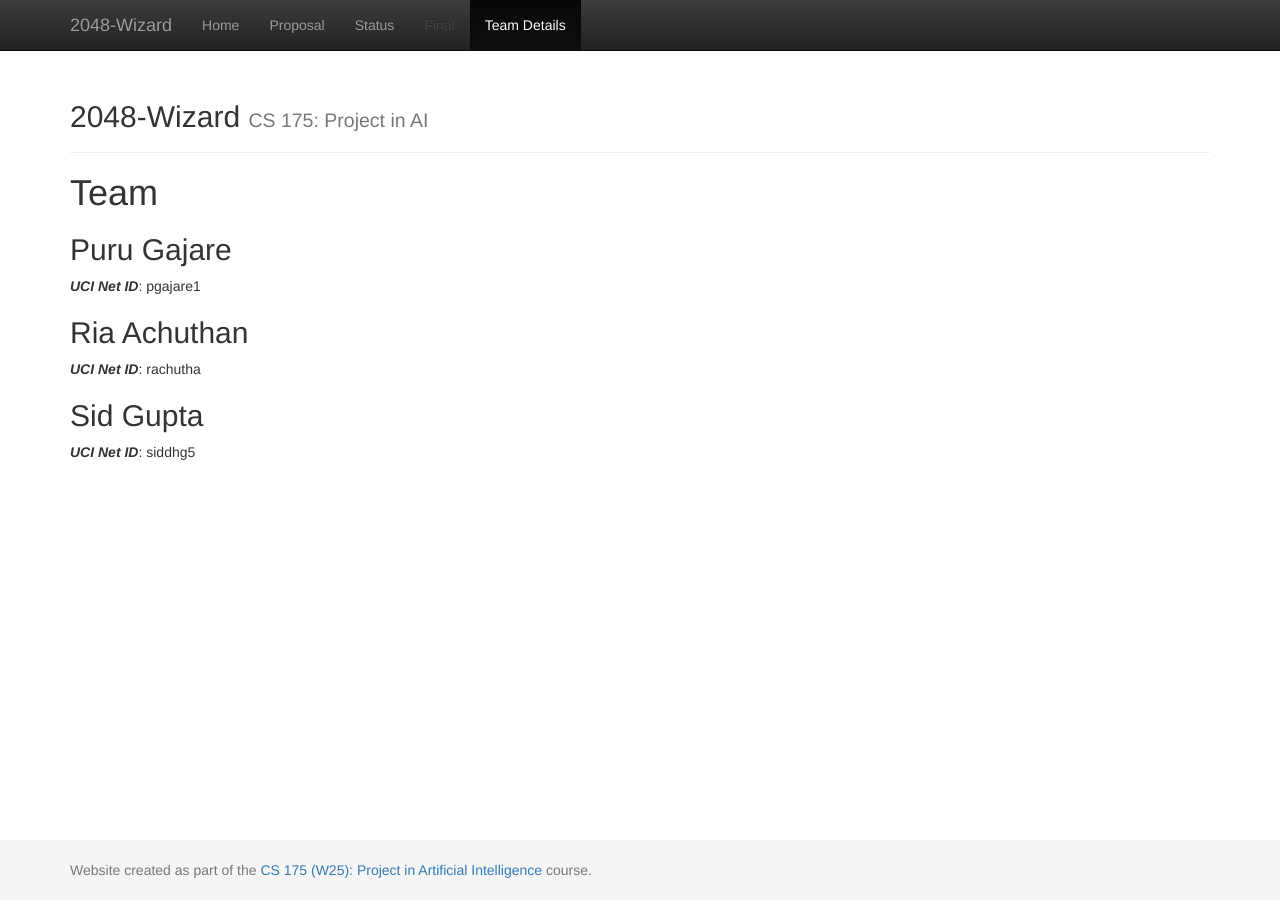
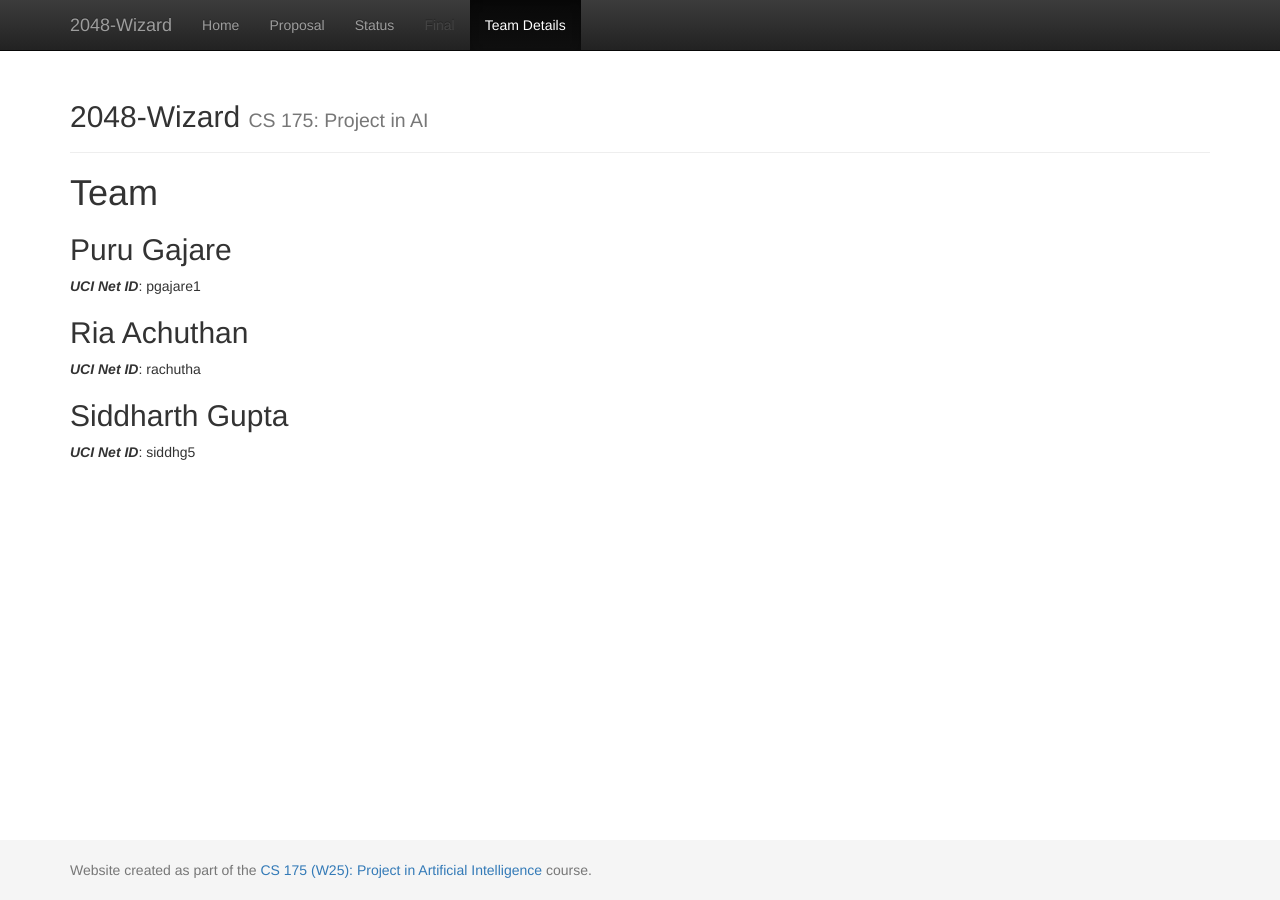
Before and after one commit to sidgupta04/2048-Wizard, a Jekyll site: the page built from docs/team.md, in a window 1280 px wide. Built offline with Jekyll 4.4.1, drawn with Linux system fonts in a browser that asks for light colours.

Commit message:
Correct name from Sid Gupta to Siddharth Gupta

```diff
--- a/docs/team.md
+++ b/docs/team.md
@@ -12,5 +12,5 @@ title:  Team
 ## Ria Achuthan
 ***UCI Net ID***: rachutha
 
-## Sid Gupta
+## Siddharth Gupta
 ***UCI Net ID***: siddhg5
```
